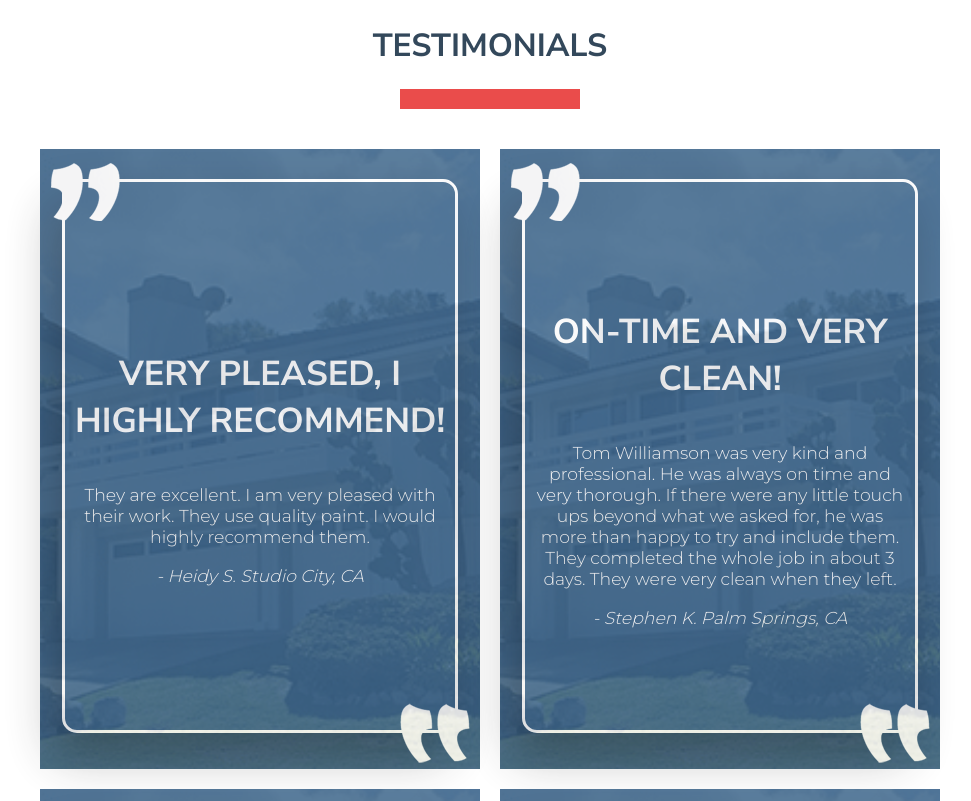
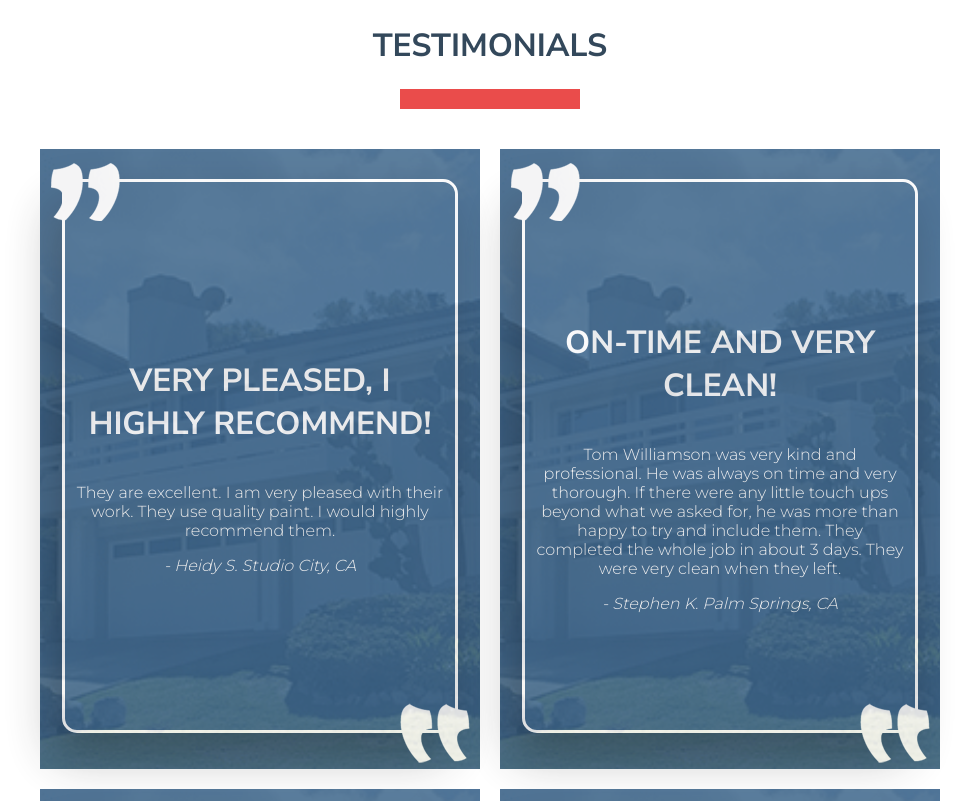
Before and after one commit to YegorCreative/w-wContractors, a plain HTML site: page index.html in a window 1280 px wide. Shown: the part 1753-2554 px from the top of the page, without its empty margins (150-1121 px from the left). Drawn offline with Linux system fonts and the light colour scheme.

Commit message:
Update responsive.css

```diff
--- a/css/responsive.css
+++ b/css/responsive.css
@@ -55,7 +55,7 @@
 	}
 	.testimon2 {
 		width:350px;
-		font-size: 1.08em;
+		font-size: 1em;
 	}
 }
 
```
